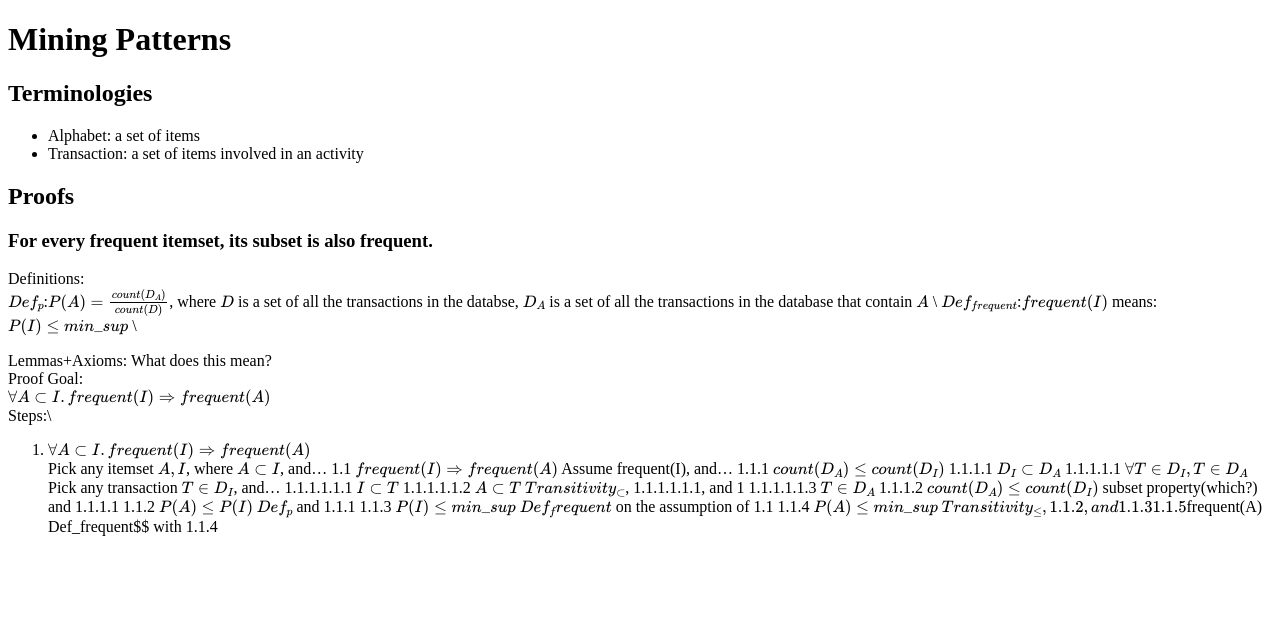
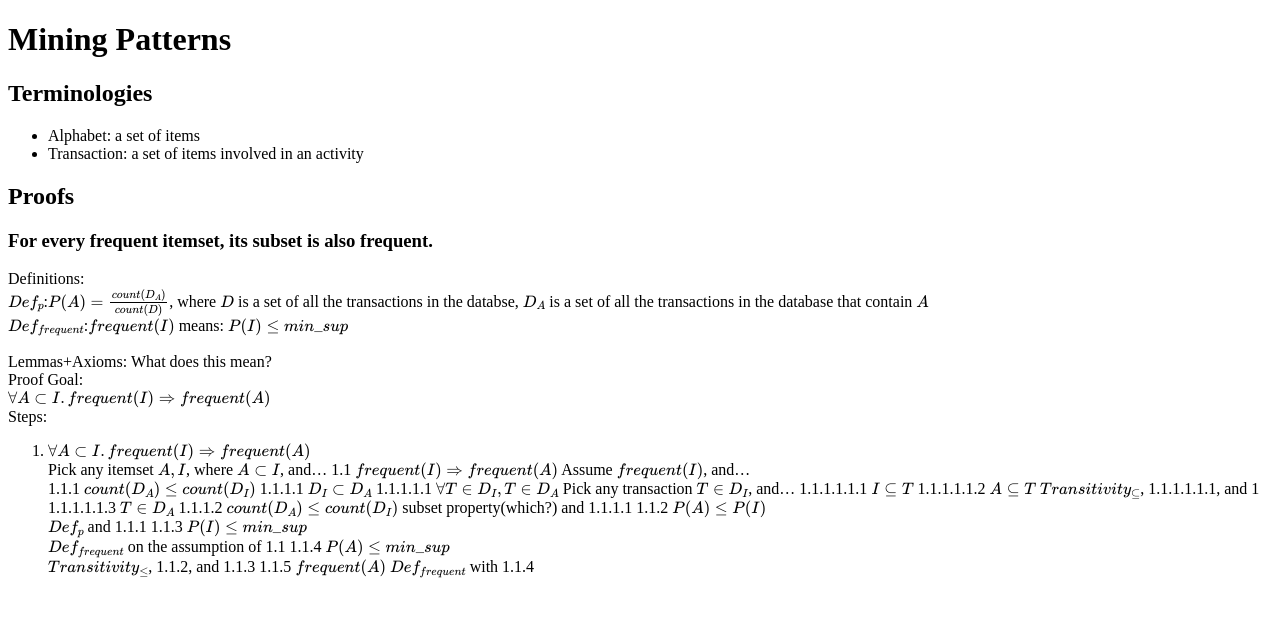
Before and after one commit to dotnet-7/XianmingLuo.github.io, a Jekyll site: the page built from _posts/2023-03-19-cps590-miningpatterns.md, in a window 1280 px wide. Shown: the top 617 px of the page. Built offline with Jekyll 4.4.1, drawn with Linux system fonts in a browser that asks for light colours; formulas are drawn with MathJax 3.

Commit message:
Tweak Format

```diff
--- a/_posts/2023-03-19-cps590-miningpatterns.md
+++ b/_posts/2023-03-19-cps590-miningpatterns.md
@@ -10,32 +10,32 @@ title: Data Science:Mining Patterns
 ## Proofs
 ### For every frequent itemset, its subset is also frequent.
 Definitions: \
-$$Def_p$$:$$P(A)=\frac{count(D_A)}{count(D)}$$, where $$D$$ is a set of all the transactions in the databse, $$D_A$$ is a set of all the transactions in the database that contain $$A$$ \
-$$Def_{frequent}$$:$$frequent(I)$$ means: $$P(I)\le min\_sup$$ \
+$$Def_p$$:$$P(A)=\frac{count(D_A)}{count(D)}$$, where $$D$$ is a set of all the transactions in the databse, $$D_A$$ is a set of all the transactions in the database that contain $$A$$
+$$Def_{frequent}$$:$$frequent(I)$$ means: $$P(I)\le min\_sup$$
 
 Lemmas+Axioms: What does this mean? \
-Proof Goal: \
-$$\forall A \subset I. frequent(I) \Rightarrow frequent(A)$$ \
-Steps:\
-1. $$\forall A \subset I. frequent(I) \Rightarrow frequent(A)$$ \
+Proof Goal:
+$$\forall A \subset I. frequent(I) \Rightarrow frequent(A)$$
+Steps:
+1. $$\forall A \subset I. frequent(I) \Rightarrow frequent(A)$$
    Pick any itemset $$A, I$$, where $$A \subset I$$, and...
    1.1 $$frequent(I) \Rightarrow frequent(A)$$
-       Assume frequent(I), and...
+       Assume $$frequent(I)$$, and...
        1.1.1 $$count(D_A) \le count(D_I)$$
            1.1.1.1 $$D_I \subset D_A$$
                1.1.1.1.1 $$\forall T \in D_I, T \in D_A$$
                    Pick any transaction $$T \in D_I$$, and...
-                   1.1.1.1.1.1 $$I \subset T$$
-                   1.1.1.1.1.2 $$A \subset T$$
-                       $$Transitivity_{\subset}$$, 1.1.1.1.1.1, and 1
+                   1.1.1.1.1.1 $$I \subseteq T$$
+                   1.1.1.1.1.2 $$A \subseteq T$$
+                       $$Transitivity_{\subseteq}$$, 1.1.1.1.1.1, and 1
                    1.1.1.1.1.3 $$T \in D_A$$
            1.1.1.2 $$count(D_A) \le count(D_I)$$
                    subset property(which?) and 1.1.1.1
         1.1.2 $$P(A) \le P(I)$$
             $$Def_p$$ and 1.1.1
         1.1.3 $$P(I) \le min\_sup$$
-            $$Def_frequent$$ on the assumption of 1.1
+            $$Def_{frequent}$$ on the assumption of 1.1
         1.1.4 $$P(A) \le min\_sup$$
-            $$Transitivity_{\leq}, 1.1.2, and 1.1.3
+            $$Transitivity_{\leq}$$, 1.1.2, and 1.1.3
         1.1.5 $$frequent(A)$$
-            $$Def_frequent$$ with 1.1.4
+            $$Def_{frequent}$$ with 1.1.4
```
